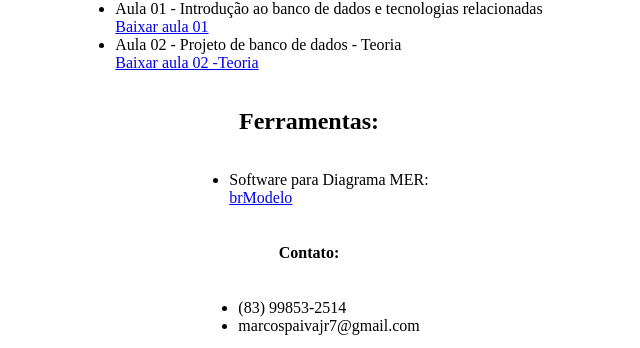
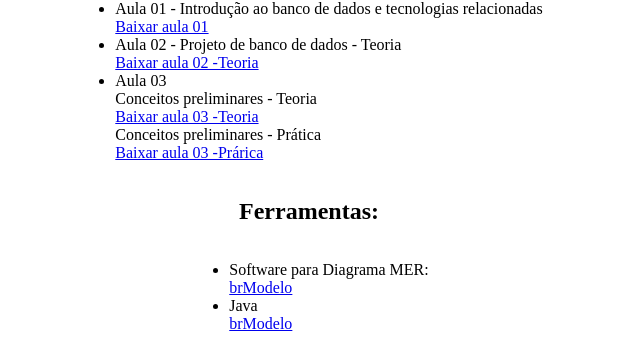
Before and after one commit to marcos7junior/material_banco_de_dados, a plain HTML site: page index.html in a window 1280 px wide. Shown: the part 230-578 px from the top of the page, without its empty margins (331-971 px from the left). Drawn offline with Linux system fonts and the light colour scheme; grey boxes are pictures that could not be loaded.

Commit message:
adicionado aula 03 pratica e teorica assim como o instalador do java

```diff
--- a/index.html
+++ b/index.html
@@ -23,6 +23,14 @@
                 <li>Aula 02 - Projeto de banco de dados - Teoria</li>
                 <a href="./assets/material/aula02_projeto_de_banco_de_dados_parte01_teorica.pdf" download>Baixar aula 02
                     -Teoria</a>
+
+                <li>Aula 03</li>
+                    <div>Conceitos preliminares - Teoria</div>
+                    <a href="./assets/material/aula03_projeto_de_banco_de_dados_parte01_teorica.pdf" download>Baixar aula 03
+                        -Teoria</a>
+                    <div>Conceitos preliminares - Prática</div>
+                    <a href="./assets/material/aula03_projeto_de_banco_de_dados_parte02_pratica.pdf" download>Baixar aula 03
+                        -Prárica</a>
             </ul>
         </div>
     </main>
@@ -33,6 +41,9 @@
             <ul>
                 <li>Software para Diagrama MER:</li>
                 <a href="./assets/arquivos/br-modelo.rar" download>brModelo</a>
+
+                <li>Java</li>
+                <a href="./assets/arquivos/jre-8u361-windows-i586.exe" download>brModelo</a>
             </ul>
         </div>
 
```
Also changed, not shown: 3 other files.
